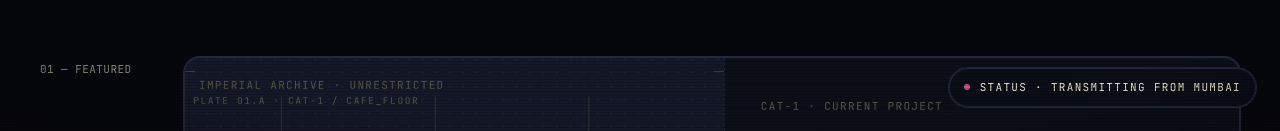
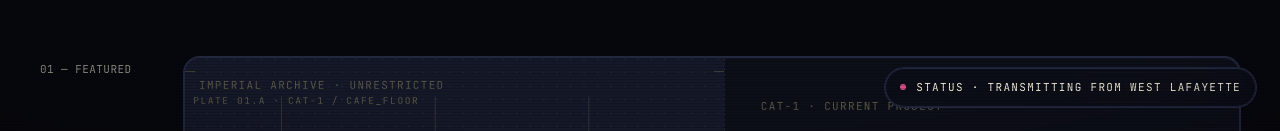
Before and after one commit to DivitTas/DivitTas.github.io, an Astro site: page / in a window 1280 px wide. Shown: the part 669-800 px from the top of the page. Built offline with nearby package versions, Linux system fonts and the light colour scheme; Astro itself is replaced by a stand-in of ours; no server answers.

Commit message:
change text for relocation from mumbai to west lafayette

```diff
--- a/src/components/StatusCapsule.tsx
+++ b/src/components/StatusCapsule.tsx
@@ -1,7 +1,7 @@
 export default function StatusCapsule() {
   return (
     <div
-      aria-label="Status: Transmitting from Mumbai"
+      aria-label="Status: Transmitting from West Lafayette"
       style={{
         position: 'fixed',
         right: 24,
@@ -35,7 +35,7 @@ export default function StatusCapsule() {
           flexShrink: 0,
         }}
       />
-      Status · Transmitting from Mumbai
+      Status · Transmitting from West Lafayette
     </div>
   );
 }
```
